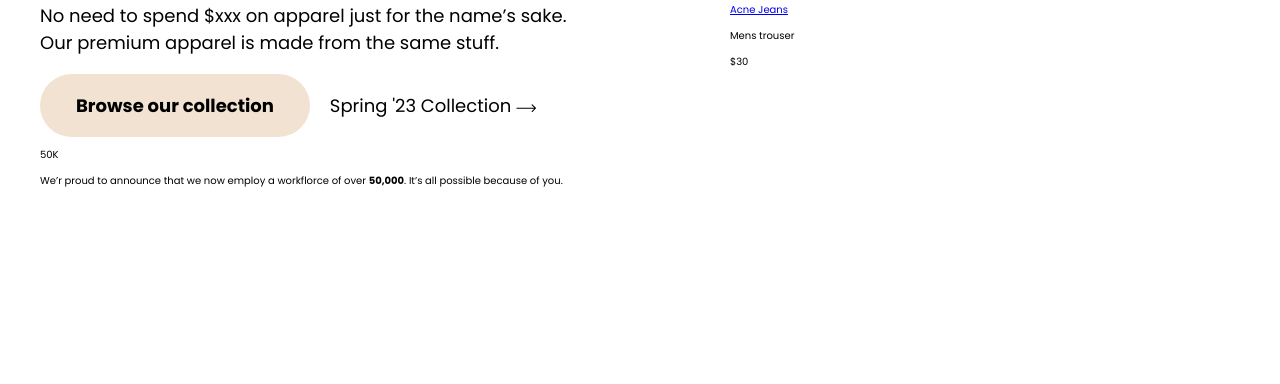
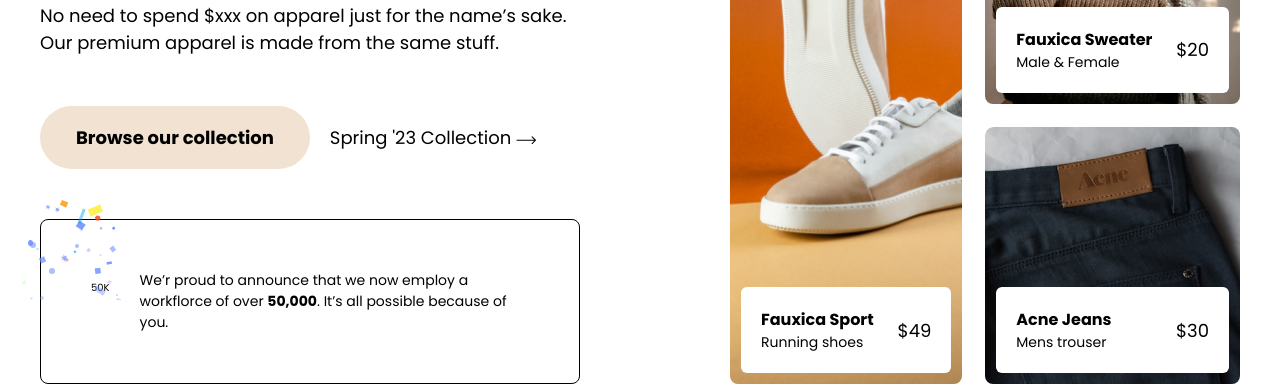
Before and after one commit to kofijoy/Crash-Code-3hrs, a plain HTML site: page index.html in a window 1280 px wide. Shown: the part 489-873 px from the top of the page. Before the commit the page ends 800 px from the top, so only its background shows below. Drawn offline with nearby package versions, Linux system fonts and the light colour scheme.

Commit message:
Fixing of hover animation

```diff
--- a/css/main.css
+++ b/css/main.css
@@ -48,6 +48,16 @@ nav ul li a.active:before {
     bottom: -6px;
 }
 
+nav ul li a:before {
+    position:absolute;
+    content: "";
+    width: 0%;
+    height: 1px;
+    border-bottom: 2px solid rgb(213, 213, 213);
+    bottom: -6px;
+    transition: width .3s;
+}
+
 /* Hero Section */
 
 main {
@@ -73,7 +83,9 @@ h1 {
 .subhead{
     font-size: 1.8rem ;
 }
-
+.cta-btns {
+    margin: 5em 0 ;
+}
 .cta-btns, .secondary-cta {
     display: flex;
     gap: 2em;
@@ -99,4 +111,156 @@ h1 {
 
 .secondary-cta svg {
     width: 20px;
+    transition: transform .3s;
 }
+
+.news {
+    display: flex;
+    gap: 3em;
+    padding: 5em;
+    border: 1px solid black;
+    border-radius: .8em;
+    position: relative;
+}
+
+.news:before {
+    position: absolute;
+    content: "";
+    background: url('../Images/Group\ 1.svg');
+    width: 100px;
+    height: 100px;
+    top:  -20px;
+    left: -20px;
+    z-index: 2;
+}
+
+p.employees {
+    font-size: 3.3rem;
+    margin: 0;
+    font-weight: 200;
+    line-height: 100%;
+}
+
+p.details {
+    font-size: 1.4rem;
+    margin: 0%;
+}
+
+/* Right colume gallery */
+
+.right-col {
+    display: grid;
+    gap: 2.3em;
+    grid-template-columns: repeat(2,auto);
+    grid-template-areas:
+        "left ."
+        "left ."
+
+}
+
+.card {
+    border-radius: .8em;
+    padding: 1.1em;
+    display: flex;
+    align-items: end;
+    background-size: 120%;
+    transition: background-size 1000ms;
+}
+
+.card1 {
+    grid-area: left;
+    background-image: url('../Images/clothing1.jpg');
+
+}
+.card2 {
+    background-image: url('../Images/clothing2.jpg');
+
+}
+.card3 {
+    background-image: url('../Images/clothing3.jpg');
+
+}
+.card-details {
+    background: white;
+    border-radius: .6em;
+    padding: 2em;
+    width: 100%;
+    display: flex;
+    align-items: center;
+    justify-content: space-between;
+    transition: transfrom 1000ms;
+}
+
+.card-details a {
+    color: black;
+    text-decoration: none;
+    font-size: 1.6rem;
+    font-weight: bold;
+}
+
+.card-details p {
+    font-size: 1.4rem;
+    margin: 0;
+}
+
+p.product-price {
+    font-size: 1.8rem;
+}
+
+/* Microinteraction */
+
+nav ul li a:hover:before {
+    width: 35%;
+}
+
+.primary-cta:hover {
+    background-color: #D8C5B1;
+}
+
+.secondary-cta:hover svg {
+    transform: translateX(10px)
+}
+
+.secondary-cta:hover {
+    text-decoration: underline;
+}
+
+.card:hover {
+    background-size: 150% ;
+}
+
+.card:hover .card-details {
+    transform: translateY(-20px) ;
+}
+
+/* Intro Animation */
+
+.overlay {
+    position: absolute;
+    z-index: 999;
+    background: white;
+    width: 100%;
+    height: 100%;
+    animation: reveal 1s ease-in forwards;
+    transform-origin: bottom;
+}
+
+@keyframes reveal {
+    from {
+        transform: scaleY(1)
+    }
+    to {
+        transform: scaleY(0);
+    }
+}
+
+main {
+    animation: growIn 2s cubic-bezier(0.075, 0.82, 0.165, 1) forwards;
+    transform: scale(.4);
+}
+
+@keyframes growIn {
+    to {
+        transform: scale(1);
+    }
+}
--- a/index.html
+++ b/index.html
@@ -13,7 +13,7 @@
 
 </head>
 <body>
-
+    <div class="overlay"></div>
     <div class="wrapper">
         <header>
             <a href="#"><img src="/Images/fauxica.svg" alt="Fauxica Logo"></a>
@@ -55,7 +55,7 @@
 
             <div class="right-col">
                 <div class="card card1">
-                    <div class="card details">
+                    <div class="card-details">
                         <div>
                             <a href="#" class="Product-title">Fauxica Sport</a>
                             <p>Running shoes</p>
@@ -65,7 +65,7 @@
             </div>
 
             <div class="card card2">
-                <div class="card details">
+                <div class="card-details">
                         <div>
                             <a href="#" class="Product-title">Fauxica Sweater</a>
                             <p>Male & Female</p>
@@ -75,7 +75,7 @@
             </div>
 
             <div class="card card3">
-                 <div class="card details">
+                 <div class="card-details">
                         <div>
                              <a href="#" class="Product-title">Acne Jeans</a>
                             <p>Mens trouser</p>
```
Also changed, not shown: Images/Group 1.svg (added), Images/clothing1.jpg (added), Images/clothing2.jpg (added), Images/clothing3.jpg (added), 1 other file.
